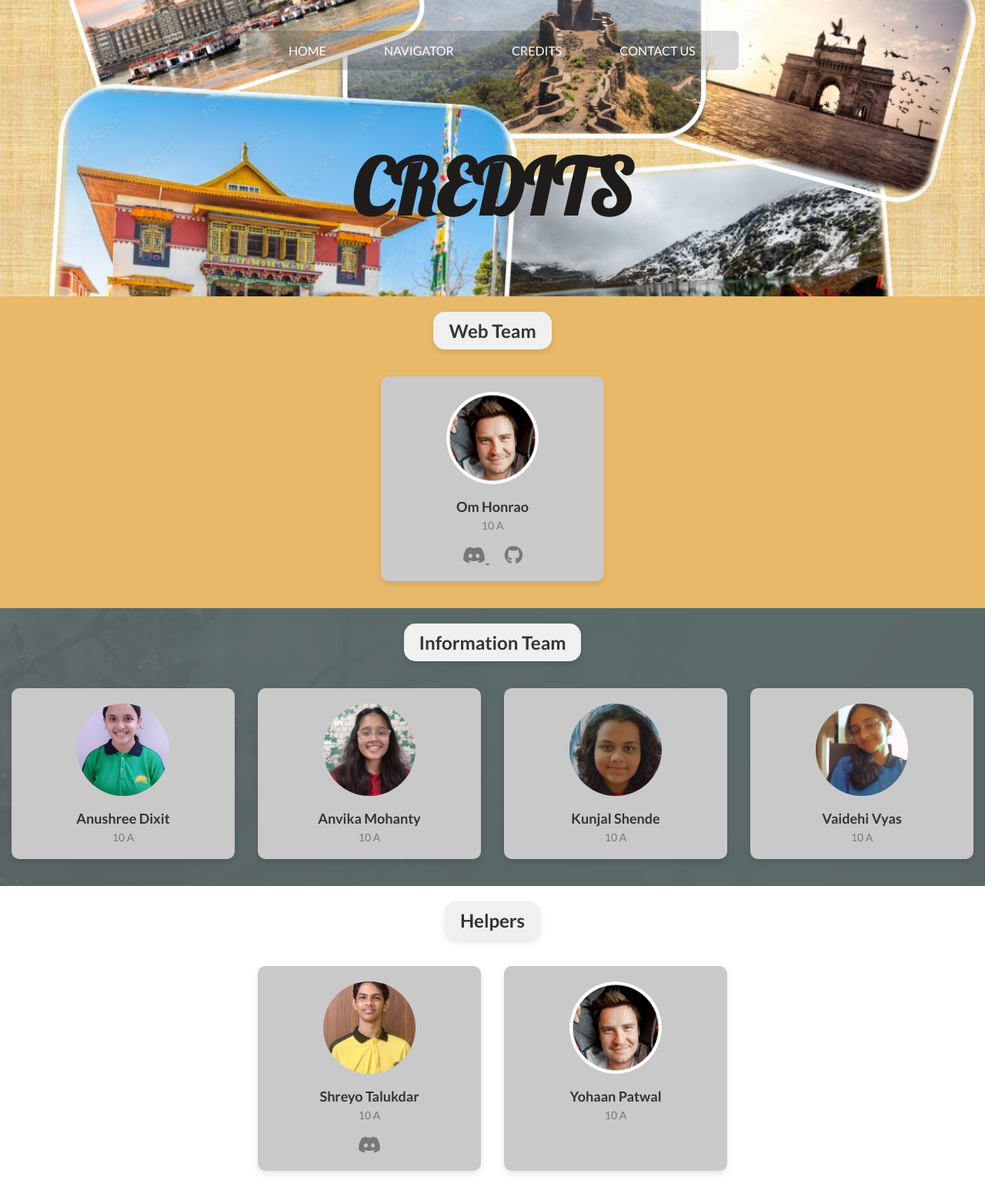
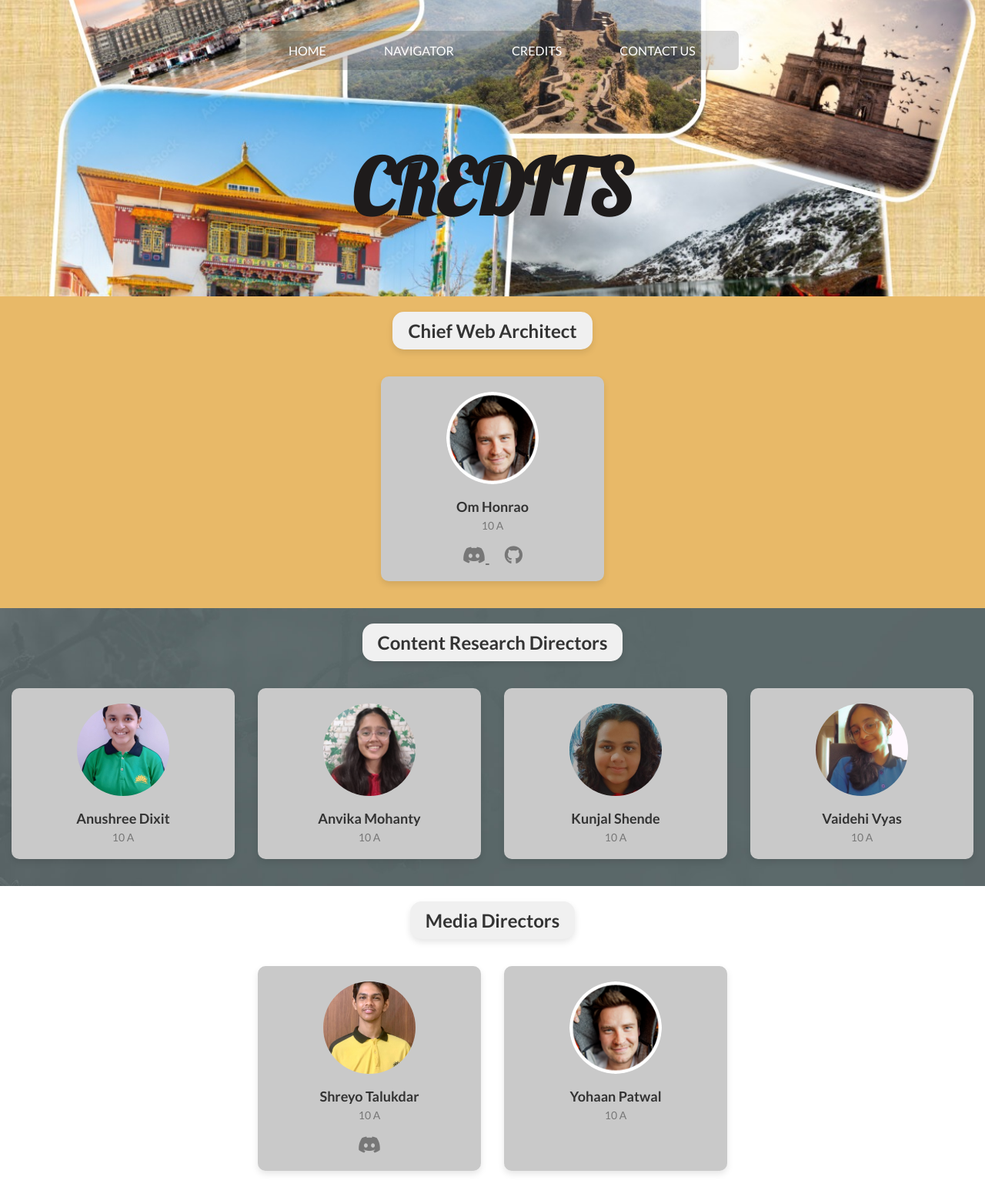
Before and after one commit to 1nv1sibl3/PPSH-MA4-Project, a Flask app: page /credits in a window 1280 px wide. Shown: the top 1555 px of the page at 77% size. Run offline with Flask 3, Linux system fonts and the light colour scheme; some libraries are stand-ins or nearby versions.

Commit message:
credits name change

```diff
--- a/templates/credits.html
+++ b/templates/credits.html
@@ -44,7 +44,7 @@
               <div class="web-back ">
                   <div class="section-content">
                       <div class="rectangle">
-                          <h3>Web Team</h3>
+                          <h3>Chief Web Architect</h3>
                       </div>
                       <div class="cards-container">
                         <div class="card">
@@ -67,7 +67,7 @@
               <div class="section-background">
                   <div class="section-content">
                       <div class="rectangle">
-                          <h3>Information Team</h3>
+                          <h3>Content Research Directors</h3>
                       </div>
                       <div class="cards-container">
                         <div class="card">
@@ -97,7 +97,7 @@
               <div class="helpers-sec">
                   <div class="section-content">
                       <div class="rectangle">
-                          <h3>Helpers</h3>
+                          <h3>Media Directors</h3>
                       </div>
                       <div class="cards-container">
                         <div class="card">
```
